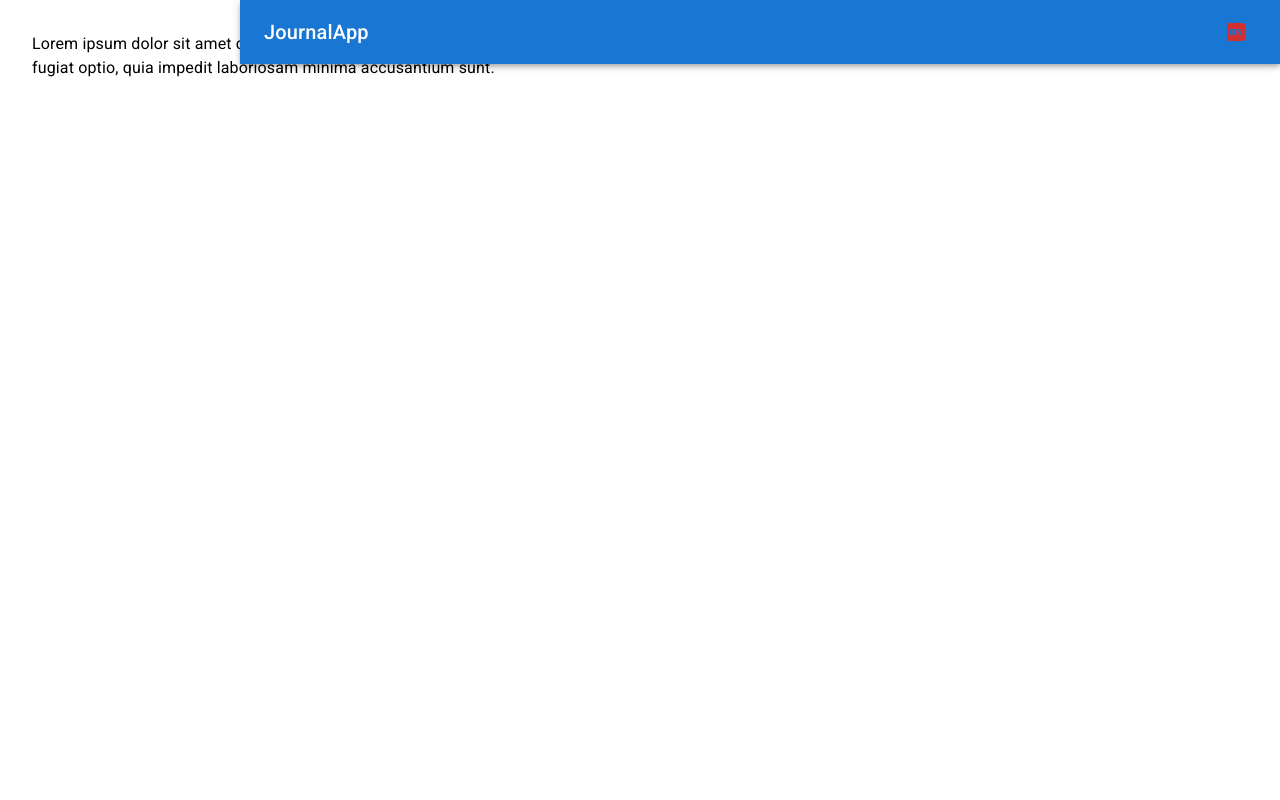
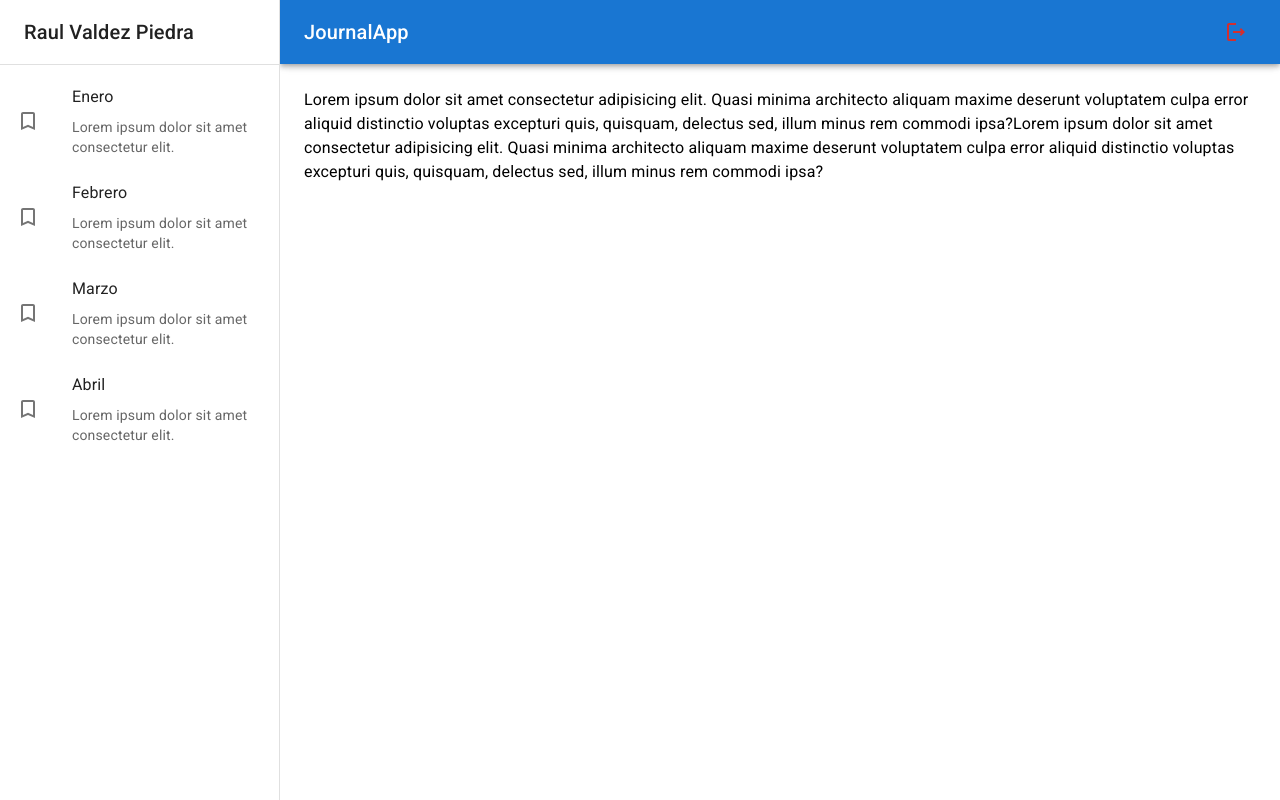
Before and after one commit to centinelaCode/journal-app, a React (Vite) app: page / in a window 1280 px wide. Built offline with nearby package versions, Linux system fonts and the light colour scheme.

Commit message:
[ADD] Se implementa del SideBar
=> FIX -> se resuelve un bug para el pading del conatine main

```diff
--- a/src/journal/components/NavBar.jsx
+++ b/src/journal/components/NavBar.jsx
@@ -1,30 +1,30 @@
-import { LogoDevOutlined, MenuOutlined } from '@mui/icons-material'
+import { LogoutOutlined, MenuOutlined } from '@mui/icons-material'
 import { AppBar, Toolbar, IconButton, Grid, Typography } from '@mui/material'
 
-export const NavBar = ({ drawaerWidth }) => {
+export const NavBar = ({ drawerWidth = 240 }) => {
    return (
       <AppBar
          position='fixed'
          sx={{
-            width: { sm: `calc(100% - ${ drawaerWidth }px)` },
-            ml: { sm: `${ drawaerWidth }px` }
+            width: { sm: `calc(100% - ${ drawerWidth }px)` },
+            ml: { sm: `${ drawerWidth }px` }
          }}
 
       >
          <Toolbar>
             <IconButton
                color='inherit'
-               edge='start'
+               // edge='start'
                sx={{ mr: 2, display: { sm: 'none' } }}
             >
                <MenuOutlined />
             </IconButton>
 
-            <Grid container direction='row' alignItems='center' justifyContent='space-between'>
+            <Grid container direction='row' justifyContent='space-between' alignItems='center' >
                <Typography variant='h6' noWrap component='div'>JournalApp</Typography>
 
                <IconButton color='error' >
-                  <LogoDevOutlined />
+                  <LogoutOutlined />
                </IconButton>
             </Grid>
 
--- /dev/null
+++ b/src/journal/components/SideBar.jsx
@@ -0,0 +1,51 @@
+import { TurnedInNot } from '@mui/icons-material'
+import { Box, Divider, Drawer, List, ListItem, ListItemButton, ListItemIcon, Toolbar, Typography, Grid, ListItemText } from '@mui/material'
+
+export const SideBar = ({ drawerWidth = 240 }) => {
+  return (
+    <Box
+      component='nav'
+      sx={{ width: { sm: drawerWidth }, flexShrink: { sm: 0} }}
+    >
+
+      <Drawer
+         variant='permanent'  // temporaly
+         open
+         sx={{
+            display: { xs: 'block' },
+            '& .MuiDrawer-paper': { boxSizing: 'border-box', width: drawerWidth }
+         }}
+      >
+         <Toolbar>
+            <Typography variant='h6' noWrap component='div' >
+               Raul Valdez Piedra
+            </Typography>
+         </Toolbar>
+
+         <Divider />
+
+
+
+         <List>
+            {
+               ['Enero', 'Febrero', 'Marzo', 'Abril'].map(text => (
+                  <ListItem key={text} disablePadding>
+                     <ListItemButton>  {/* para que se pueda hacer click en el */}
+                        <ListItemIcon>
+                           <TurnedInNot />
+                        </ListItemIcon>
+                        <Grid container>
+                           <ListItemText primary={ text } />
+                           <ListItemText secondary={ 'Lorem ipsum dolor sit amet consectetur elit.' } />
+                        </Grid>
+                     </ListItemButton>
+                  </ListItem>
+               ))
+            }
+         </List>
+
+      </Drawer>
+
+    </Box>
+  )
+}
--- a/src/journal/components/index.js
+++ b/src/journal/components/index.js
@@ -1,2 +1,3 @@
 
 export * from './NavBar';
+export * from './SideBar';
--- a/src/journal/layout/JournalLayout.jsx
+++ b/src/journal/layout/JournalLayout.jsx
@@ -1,26 +1,25 @@
-import { Box } from "@mui/material"
-import { NavBar } from "../components";
+import { Box, Toolbar } from '@mui/material'
+import { NavBar, SideBar } from '../components';
 
-const drawaerWidth = 240;
+const drawerWidth = 280;
 
 export const JournalLayout = ({ children }) => {
    return (
-      <Box sx={{ diaplay: 'flex' }}>
+      <Box sx={{ display: 'flex' }}>
 
-         <NavBar drawaerWidth={ drawaerWidth } />
+         <NavBar drawerWidth={ drawerWidth } />
 
-         {/* SideBar */}
+         <SideBar drawerWidth={ drawerWidth } />
 
          <Box
             component='main'
-            sx={{ flexGrow: 1, p: 3 }}
+            sx={{ flexGrow: 1, p: 2 }}
          >
-            {/* ToolBar */}
+            <Toolbar />
 
             { children }
 
          </Box>
-
       </Box>
    )
 }
--- a/src/journal/pages/JournalPage.jsx
+++ b/src/journal/pages/JournalPage.jsx
@@ -4,7 +4,8 @@
 export const JournalPage = () => {
   return (
     <JournalLayout>
-      <Typography>Lorem ipsum dolor sit amet consectetur adipisicing elit. Perferendis illo consequuntur soluta? Expedita dolor saepe quam doloribus unde nesciunt aliquid nemo ipsum fugiat optio, quia impedit laboriosam minima accusantium sunt.</Typography>
+
+      <Typography>Lorem ipsum dolor sit amet consectetur adipisicing elit. Quasi minima architecto aliquam maxime deserunt voluptatem culpa error aliquid distinctio voluptas excepturi quis, quisquam, delectus sed, illum minus rem commodi ipsa?Lorem ipsum dolor sit amet consectetur adipisicing elit. Quasi minima architecto aliquam maxime deserunt voluptatem culpa error aliquid distinctio voluptas excepturi quis, quisquam, delectus sed, illum minus rem commodi ipsa?</Typography>
 
       {/* Noting Selected */}
       {/* NoteView */}
```
